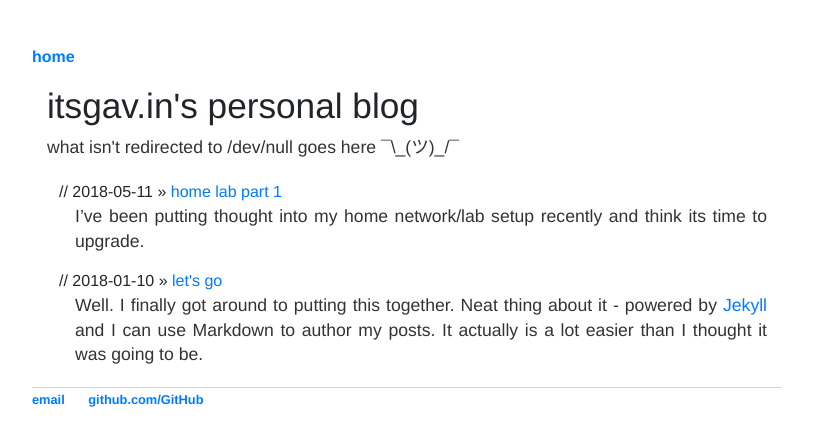
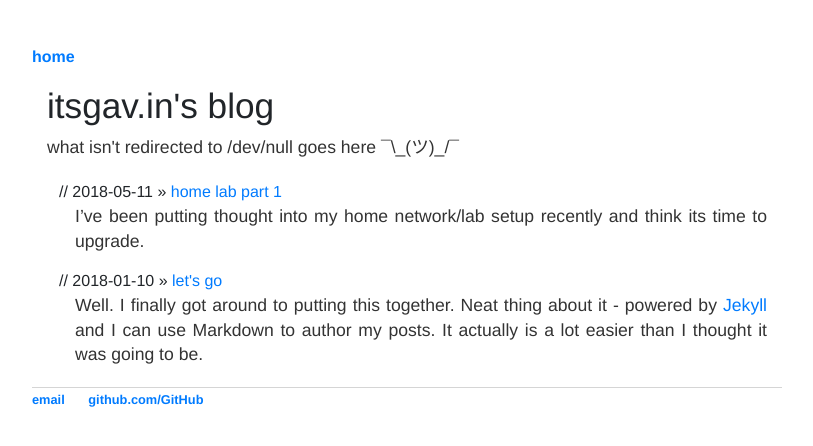
Before and after one commit to nivagator/nivagator.github.io, a Jekyll site: the page built from index.html, in a window 1280 px wide. Shown: the top 446 px of the page, without its empty margins (233-1046 px from the left). Built offline with Jekyll 4.4.1, drawn with Linux system fonts in a browser that asks for light colours.

Commit message:
index update

```diff
--- a/index.html
+++ b/index.html
@@ -3,7 +3,7 @@ layout: default
 title: Nivagator
 ---
 <div class="blurb">
-	<h1 class="bd-titles">itsgav.in's personal blog</h1>
+	<h1 class="bd-titles">itsgav.in's blog</h1>
 	<p class='bd-lead'>what isn't redirected to /dev/null goes here ¯\_(ツ)_/¯</p>
 
 	<p></p>
```
